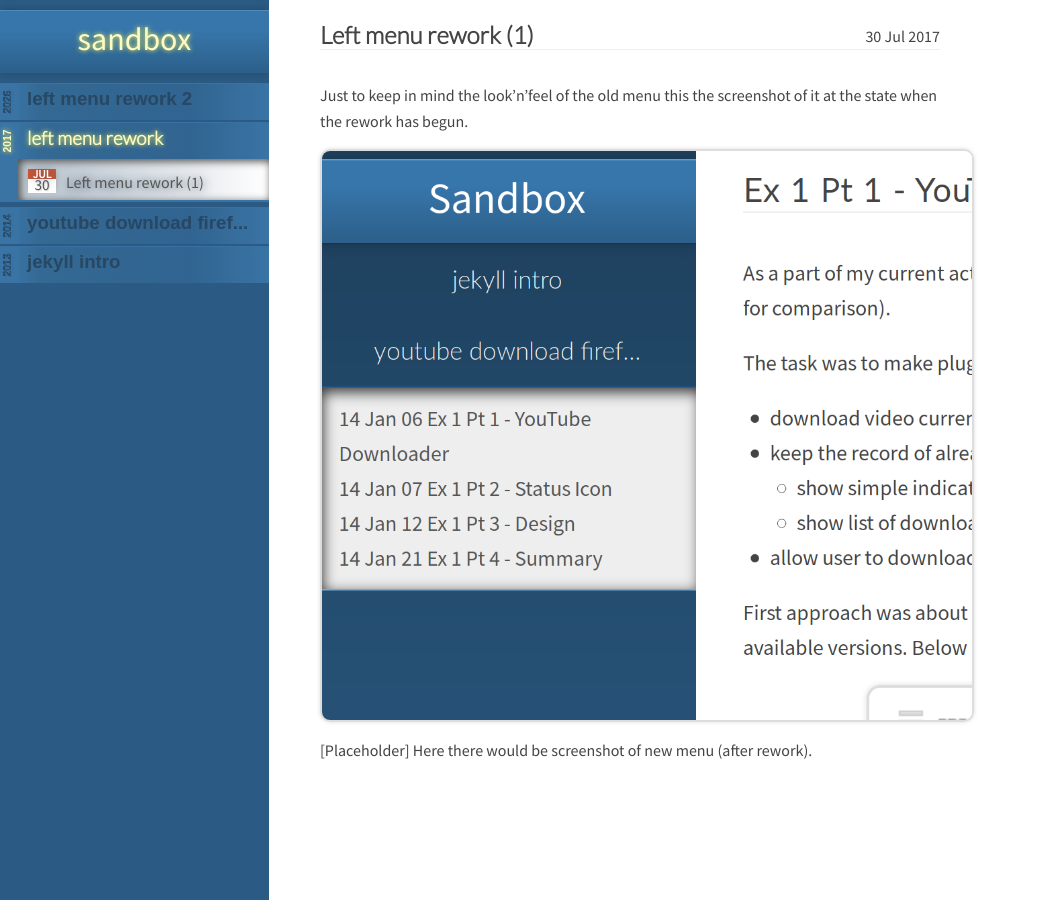
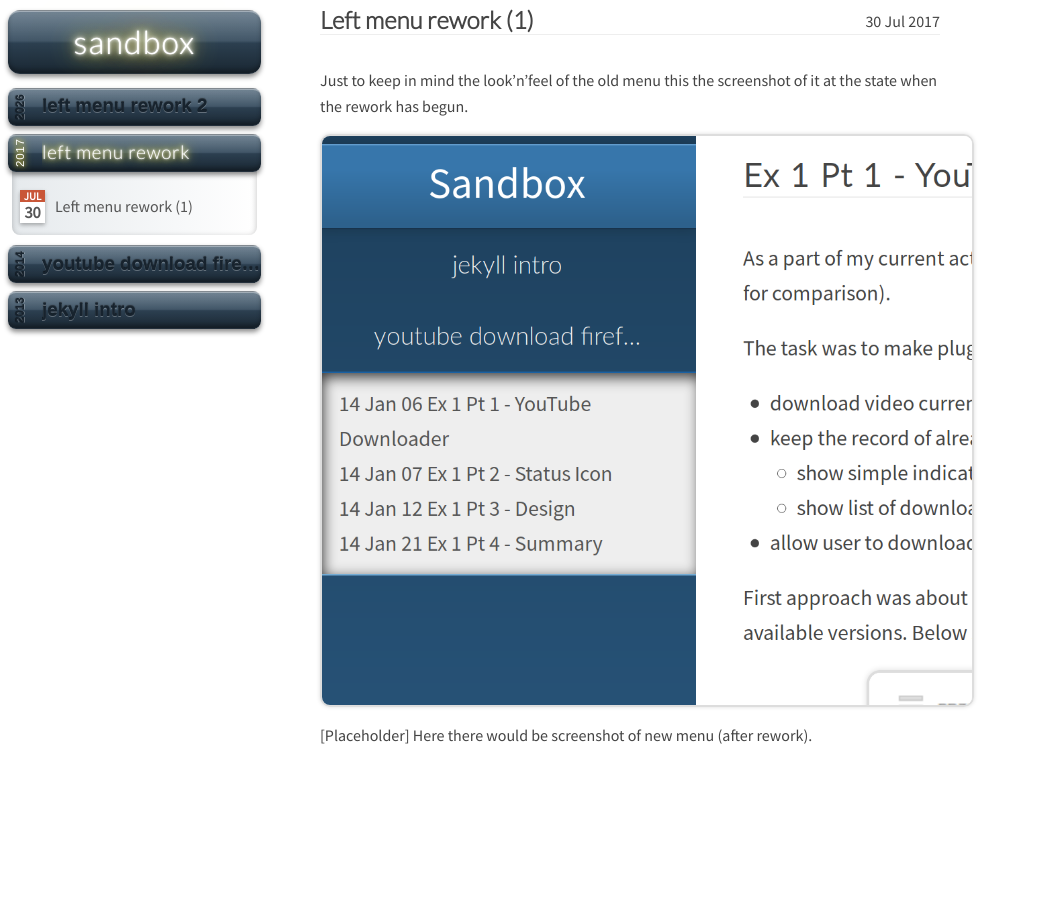
Before and after one commit to urobor/urobor.github.io, a Jekyll site: the page built from _posts/2017-07-30-oldmenu.markdown, in a window 1280 px wide. Shown: the whole page, without its empty margins (0-1038 px from the left). Built offline with Jekyll 4.4.1, drawn with Linux system fonts in a browser that asks for light colours; some web fonts are replaced.

Commit message:
rework left menu: neon title, 3D bars, carved inactive labels, cleaner CSS
Co-Authored-By: Claude Sonnet 5.5 <noreply@anthropic.com>

```diff
--- a/_layouts/main.html
+++ b/_layouts/main.html
@@ -2,6 +2,7 @@
 <head>
 <link href='https://fonts.googleapis.com/css?family=Lato:300' rel='stylesheet' type='text/css'>
 <link href='https://fonts.googleapis.com/css?family=Source+Sans+Pro' rel='stylesheet' type='text/css'>
+<link href='https://fonts.googleapis.com/css2?family=Tilt+Neon&display=swap' rel='stylesheet' type='text/css'>
 <link rel="stylesheet" href="/css/skeleton.css">
 <link rel="stylesheet" href="/css/syntax.css">
 </head>
@@ -34,7 +35,7 @@
 		    <div class='group-button' id='selected'>
 		        <a href="{{ post.url }}">
 		        <span class="year">{{post.date | date: "%Y" }}</span>
-		        {{ link | truncate: 25}}
+		        <span class="group-name">{{ link }}</span>
 		        </a>
 		    </div>
 		</h3>
@@ -61,7 +62,7 @@
 		    <div class='group-button'>
 		        <a href="{{ post.url }}">
 		        <span class="year">{{post.date | date: "%Y" }}</span>
-		        {{ link | truncate: 25}}
+		        <span class="group-name">{{ link }}</span>
 		        </a>
 		    </div>
 		</h3>
--- a/css/skeleton.css
+++ b/css/skeleton.css
@@ -1,220 +1,61 @@
-p {
-    margin: 15px 0px;
+:root {
+    --bar-top: #3d566b;
+    --bar-bottom: #26394a;
+    --bar-edge: #232f3b;
+    --badge: #c95637;
+    --neon: #ffe94d;
+    --neon-glow: #ff9d00;
+
+    --gloss: linear-gradient(to bottom,
+        rgba(255,255,255,0.28) 0%, rgba(255,255,255,0.08) 48%,
+        rgba(0,0,0,0.10) 52%, rgba(0,0,0,0.30) 100%);
+    --bevel: inset 0 1px 0 rgba(255,255,255,0.35),
+        inset 0 -3px 4px rgba(0,0,0,0.30),
+        0 3px 5px rgba(0,0,0,0.45);
+}
+
+/* base */
+
+* {
+    margin: 0;
+    padding: 0;
+}
+
+html {
+    font: normal 100%/1.625 Source Sans Pro, Arial, sans-serif;
+    color: #444;
 }
 
 a {
-    color: #2E75B6;
-    text-decoration:none;
+    color: #537391;
+    text-decoration: none;
 }
 
-.title-ribbon {
-    font-family: Lato;
+p {
+    margin: 15px 0;
 }
 
-.group-button a {
-    background: transparent;
-color: #274763;
-font-family: Arial;
-font-weight: 900;
-}
+/* content */
 
-#selected a, #selected a .year, .side h1 a{
-    color: #fffac4;
-    text-shadow: 0px 0px 5px #ff5;
-}
-
-#selected a {
-    font-family: Lato;
-}
-
-.group-links a, .group-links{
-    background: transparent;
-    color: #555;
-text-shadow: 1px 1px 10px #456;
-}
-
-.group-links {
-    background-image: linear-gradient(to right, #c2ccd5 20%, #fff 100%);
-    box-shadow: 2px 2px 8px 0px #444 inset;
-border-bottom: solid #3974a5 2px;
-    text-align: left;
-padding: 10px 0px 5px 0px;
-    list-style-type: none;
-margin-bottom: 5px;
-border-left: #3974a5 18px solid;
-}
-
-.posttitle:hover {
-    text-shadow: 0px 0px 10px white;
-}
-
-aside li, .group-links li { list-style-type:none; }
-
-article li { margin-left: 20px; }
-
-div#history-scroll-list
-{
-    height:500px;
-    overflow:auto;
-}
-
-
-* {
-margin: 0;
-padding: 0;
-}
-
-html {
-font: normal 100%/1.625 Source Sans Pro,Arial,sans-serif;
-color: #444;
-}
 .center {
     width: 50%;
     margin: 0 auto;
 }
 
-header {
-    position: fixed;
-    top: 0px;
-    height: 100%;
-    overflow: hidden;
-    width: 21%;
+article {
+    margin-bottom: 50px;
 }
 
-header, header a {
-    background: #3776ab;
-    color: white;
-    font-weight: normal;
-    text-align: center;
-}
-
-body header {
-    padding: 10px 0px;
-    background: #2b5b84;
-}
-
-body aside h4 {
-    margin-top: 8px;
-    margin-bottom: 10px;
-    border-bottom: 1px solid #eee;
-}
-
-.side h1 {
-    padding: .05em 0em .25em;
-    background-image: linear-gradient(rgb(55, 118, 171) 30%, rgb(45, 97, 140) 95%);
-    border-top: 1px solid #508abb;
-    box-shadow: 0 0 10px rgba(0,0,0,0.2);
-margin-bottom: 10px;
-}
-
-h1 a {
-    background: transparent;
-}
-
-body aside .date {
-    position: relative;
-    font-size: 0.5em;
-    top: -2px;
-}
-li a .date .month span {
-top: -4px;
-position: relative;
-font-size: 1.8em;
-}
-li a .date {
-	display: block;
-    float: left;
-    background: transparent;
-    width: 28px;
-    height: 20px;
-	margin-right: 10px;
-	box-shadow: 0px 2px 5px #aaa;
-margin-left: 10px;
-}
-
-li a .date .month {
-color: white;
-text-transform: uppercase;
-background: #c95637;
-float: left;
-position: relative;
-height: 10px;
-font-size: 0.4em;
-width: 28px;
-z-index: 2;
-font-weight: bold;
-}
-
-li a .date .day {
-background: white;
-float: left;
-top: -6px;
-position: relative;
-font-size: 0.95em;
-height: 20px;
-padding: 0px;
-width: 28px;
-}
-
-li a span .day {
-    text-shadow: 1px 1px 1px #d9d9d9;
-}
-
-li a span .day {
-    text-shadow: 1px 1px 1px #d9d9d9;
-}
-
-.year {
-display: block;
-float: left;
-transform: rotate(270deg);
-padding: 0px 4px;
-margin-top: 9px;
-font-weight: 900;
-color: rgb(48, 86, 117);
-font-size: 0.55em;
-width: 28px;
-height: 18px;
-text-shadow: 1px 2px 1px #3873a5, 0px 0px 0px #000, 1px 2px 1px #3873a5;
-font-family: Arial;
-background: #3974a5;
-margin-left: -9px;
-}
-
-#yearholder {
-width: 16px;
-background: #1c3b57;
-display: block;
-height: 100%;
-float: left;
-background-image: linear-gradient(rgb(45, 97, 140) 30%, #2b5b84 95%);
-margin-top: -10px;
-}
-
-body header {
-    margin-bottom: 40px;
-}
-
-#history-menu {
-    width: 280px;
-    float: right;
-}
-
-
-article {
-    margin-bottom: 50px;
+article li {
+    margin-left: 20px;
 }
 
 h2 {
     float: left;
 }
 
-div.side h3 {
-    text-align: left;
-background-image: linear-gradient(to right, #3974a5 0%, #3974a5 5%, #346994 15%, #316490 70%, #3974a5 100%);
-margin-top: 2px;
-height: 36px;
-border-top: #3872a5 1px solid;
+.title-ribbon {
+    font-family: Lato;
 }
 
 p.meta {
@@ -222,22 +63,186 @@ p.meta {
     text-align: right;
     top: 8px;
     right: 20px;
-    margin-bottom: 40px;
-    margin-left: 20px;
+    margin: 0 0 40px 20px;
     border-bottom: 1px solid #eee;
 }
 
 pre {
     padding-left: 20px;
-    margin: 20px 0px;
+    margin: 20px 0;
     border-left: 2px solid #bbb;
 }
 
 img {
+    display: block;
+    max-width: 650px;
+    margin: 0 auto;
+    border: 2px solid #ddd;
     border-radius: 10px;
-    border: 2px solid #ddd;
-    margin: 0 auto;
-    display: block;
-    box-shadow: 0px 0px 4px #ddd;
-    max-width:650px;
+    box-shadow: 0 0 4px #ddd;
 }
+
+/* left menu */
+
+header {
+    position: fixed;
+    top: 0;
+    width: 21%;
+    height: 100%;
+    overflow: hidden;
+    padding: 10px 0;
+    background: #fff;
+}
+
+/* every bar in the menu: the title and one per group */
+
+.side h1,
+.side h3 {
+    margin: 0 8px 8px;
+    background: var(--gloss), linear-gradient(var(--bar-top), var(--bar-bottom));
+    border-top: 1px solid rgba(255,255,255,0.45);
+    border-bottom: 1px solid var(--bar-edge);
+    border-radius: 8px;
+    box-shadow: var(--bevel);
+}
+
+.side h1 {
+    margin-bottom: 14px;
+    padding: 0.15em 0;
+    border-radius: 12px;
+    text-align: center;
+}
+
+.side h3 {
+    position: relative;
+    z-index: 1;
+    height: 36px;
+    overflow: hidden;
+    white-space: nowrap;
+}
+
+.group-name {
+    flex: 1;
+    min-width: 0;
+    padding: 6px 0;
+    overflow: hidden;
+    text-overflow: ellipsis;
+}
+
+.side h3:not(:has(#selected)) a {
+    color: #17232e;
+    text-shadow: 0 1px 0 rgba(255,255,255,0.28), 0 -1px 1px rgba(0,0,0,0.55);
+}
+
+.side h3:hover {
+    filter: brightness(1.12);
+}
+
+.group-button,
+.group-button a {
+    height: 100%;
+}
+
+.group-button a {
+    display: flex;
+    align-items: center;
+    color: #dfe7ee;
+    font-family: Arial;
+    font-weight: 900;
+}
+
+.year {
+    align-self: stretch;
+    margin-right: 10px;
+    padding: 0 4px;
+    writing-mode: vertical-rl;
+    transform: rotate(180deg);
+    text-align: center;
+    font-size: 0.72rem;
+    line-height: 1.4;
+}
+
+/* neon: the title and the selected group */
+
+.side h1 a,
+#selected a {
+    color: #fff;
+    font-family: 'Tilt Neon', Lato, sans-serif;
+    font-weight: 400;
+    letter-spacing: 0.04em;
+    text-shadow: 0 0 2px #fff, 0 0 5px #fff7b0, 0 0 9px var(--neon),
+        0 0 14px #ffd21f;
+    animation: neon-flicker 6s infinite;
+}
+
+.side h1 a {
+    text-shadow: 0 0 1px #fff, 0 0 3px #fff, 0 0 6px #fff, 0 0 10px #fff7b0,
+        0 0 18px var(--neon), 0 0 30px #ffd21f, 0 0 50px #ffb300,
+        0 0 80px var(--neon-glow), 0 0 120px var(--neon-glow);
+}
+
+#selected .year {
+    font-family: Arial;
+    text-shadow: 0 0 4px var(--neon), 0 0 10px #ffd21f;
+}
+
+@keyframes neon-flicker {
+    0%, 18%, 22%, 62%, 64%, 100% { opacity: 1; }
+    20%, 63% { opacity: 0.78; }
+}
+
+@media (prefers-reduced-motion: reduce) {
+    .side h1 a, #selected a { animation: none; }
+}
+
+/* post list under the selected group */
+
+.group-links {
+    margin: -14px 12px 10px;
+    padding: 20px 0 8px;
+    background: linear-gradient(to right, #e6eaed, #fff);
+    border-radius: 0 0 8px 8px;
+    box-shadow: inset 0 2px 6px rgba(0,0,0,0.25);
+}
+
+.group-links li {
+    list-style: none;
+}
+
+.group-links a {
+    display: flex;
+    align-items: center;
+    padding: 4px 8px;
+    color: #555;
+}
+
+.group-links a:hover {
+    color: #000;
+}
+
+.date {
+    display: flex;
+    flex-direction: column;
+    flex: none;
+    width: 25px;
+    margin-right: 10px;
+    text-align: center;
+    line-height: 1;
+    box-shadow: 0 2px 4px rgba(0,0,0,0.3);
+}
+
+.month {
+    padding: 1px 0;
+    background: var(--badge);
+    color: #fff;
+    font-size: 0.68rem;
+    font-weight: bold;
+    text-transform: uppercase;
+}
+
+.day {
+    padding: 2px 0;
+    background: #fff;
+    font-size: 1.02rem;
+    font-weight: bold;
+}
```
